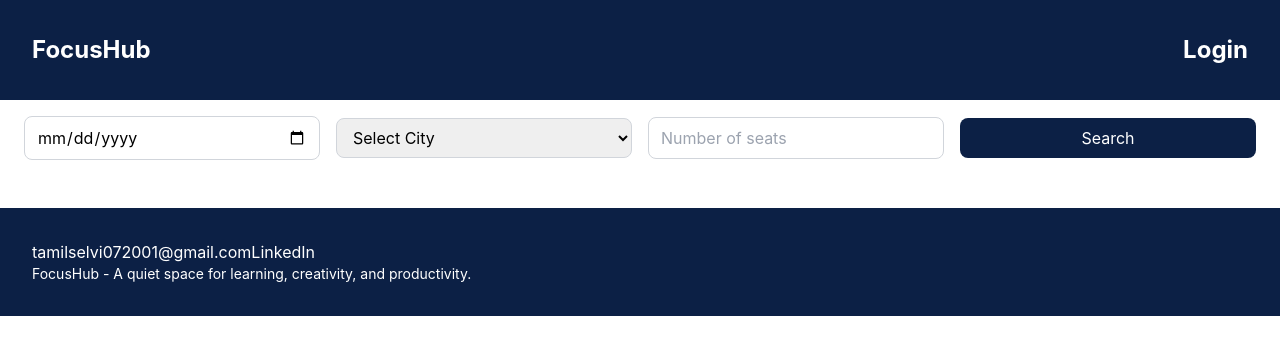
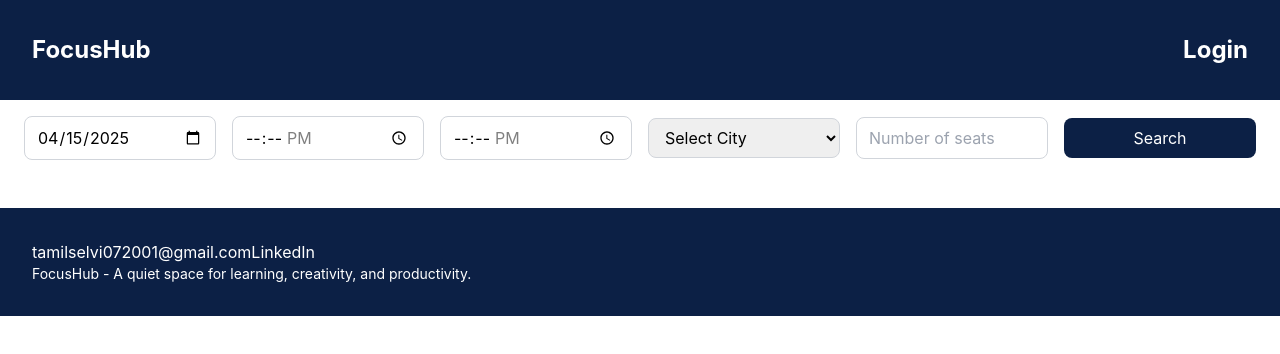
Before and after one commit to TamilSelvi072001/study-hub, a React (Create React App) app: page / in a window 1280 px wide. Shown: the top 354 px of the page. Built offline with nearby package versions, Linux system fonts and the light colour scheme.

Commit message:
Time included in search

```diff
--- a/src/apiService/SearchService.tsx
+++ b/src/apiService/SearchService.tsx
@@ -2,6 +2,8 @@
 
 export interface SearchPayload {
   fromDate: string;
+  fromTime: string;
+  toTime: string;
   location: string;
   numberOfPersons: number;
 }
--- a/src/component/home/SearchBar/SearchBar.tsx
+++ b/src/component/home/SearchBar/SearchBar.tsx
@@ -1,14 +1,48 @@
-import React, { useState } from "react";
+import React, { useEffect, useState } from "react";
 import { searchSlots, SearchPayload } from "../../../apiService/SearchService";
 
+// Helper functions to get today's date and current time
+const getTodayDate = () => {
+  return new Date().toISOString().split("T")[0];
+};
+
+const getCurrentTime = () => {
+  const now = new Date();
+  const hours = String(now.getHours()).padStart(2, "0");
+  const minutes = String(now.getMinutes()).padStart(2, "0");
+  return `${hours}:${minutes}`;
+};
+
+const getEndOfDay = () => {
+  return "23:59"; // End of today's time
+};
+
 const SearchBar: React.FC = () => {
-  const [fromDate, setFromDate] = useState<string>("");
+  const [fromDate, setFromDate] = useState<string>(getTodayDate());
+  const [fromTime, setFromTime] = useState<string>("");
+  const [toTime, setToTime] = useState<string>("");
   const [location, setLocation] = useState<string>("");
   const [numberOfPersons, setNumberOfPersons] = useState<string>("");
 
+  useEffect(() => {
+    // Reset fromTime and toTime if the fromDate is today and fromTime is past
+    if (fromDate === getTodayDate() && fromTime < getCurrentTime()) {
+      setFromTime("");
+      setToTime("");
+    }
+  }, [fromDate, fromTime]);
+
   const handleSearch = async () => {
+    // Validation: Ensure fromTime is less than toTime
+    if (fromDate === getTodayDate() && fromTime >= toTime) {
+      alert("To Time must be greater than From Time.");
+      return;
+    }
+
     const payload: SearchPayload = {
       fromDate,
+      fromTime,
+      toTime,
       location,
       numberOfPersons: Number(numberOfPersons),
     };
@@ -36,16 +70,56 @@ const SearchBar: React.FC = () => {
 
   return (
     <div className="w-full px-6 py-4">
-      <div className="flex flex-col md:flex-row gap-4 items-center">
+      <div className="flex flex-col md:flex-row flex-wrap gap-4 items-center">
+        {/* Date Picker */}
         <div className="flex-1 w-full">
           <input
             type="date"
             value={fromDate}
-            onChange={(e) => setFromDate(e.target.value)}
+            onChange={(e) => {
+              setFromDate(e.target.value);
+              setFromTime("");
+              setToTime("");
+            }}
+            min={getTodayDate()}
             className="w-full pl-3 pr-3 py-2 border border-gray-300 rounded-lg focus:outline-none focus:ring-2 focus:ring-blue-500"
           />
         </div>
 
+        {/* From Time */}
+        <div className="flex-1 w-full">
+          <input
+            type="time"
+            value={fromTime}
+            onChange={(e) => {
+              setFromTime(e.target.value);
+              // Reset toTime if it's invalid
+              if (toTime && e.target.value >= toTime) {
+                setToTime("");
+              }
+            }}
+            min={fromDate === getTodayDate() ? getCurrentTime() : "00:00"}
+            max="23:59"
+            className="w-full px-3 py-2 border border-gray-300 rounded-lg focus:outline-none focus:ring-2 focus:ring-blue-500"
+          />
+        </div>
+
+        {/* To Time */}
+        <div className="flex-1 w-full">
+          <input
+            type="time"
+            value={toTime}
+            onChange={(e) => setToTime(e.target.value)}
+            min={
+              fromTime ||
+              (fromDate === getTodayDate() ? getCurrentTime() : "00:00")
+            }
+            max={fromDate === getTodayDate() ? getEndOfDay() : "23:59"}
+            className="w-full px-3 py-2 border border-gray-300 rounded-lg focus:outline-none focus:ring-2 focus:ring-blue-500"
+          />
+        </div>
+
+        {/* City Dropdown */}
         <div className="flex-1 w-full">
           <select
             value={location}
@@ -63,6 +137,7 @@ const SearchBar: React.FC = () => {
           </select>
         </div>
 
+        {/* Number of Seats */}
         <div className="flex-1 w-full">
           <input
             type="number"
@@ -74,6 +149,7 @@ const SearchBar: React.FC = () => {
           />
         </div>
 
+        {/* Search Button */}
         <div className="flex-1 w-full">
           <button
             onClick={handleSearch}
--- /dev/null
+++ b/src/component/utility/Utility.tsx
@@ -0,0 +1,12 @@
+// src/component/utility/Utility.ts
+
+export const getTodayDate = () => {
+  return new Date().toISOString().split("T")[0]; // "2025-04-16"
+};
+
+export const getCurrentTime = () => {
+  const now = new Date();
+  const hours = String(now.getHours()).padStart(2, "0");
+  const minutes = String(now.getMinutes()).padStart(2, "0");
+  return `${hours}:${minutes}`; // "09:13"
+};
```
